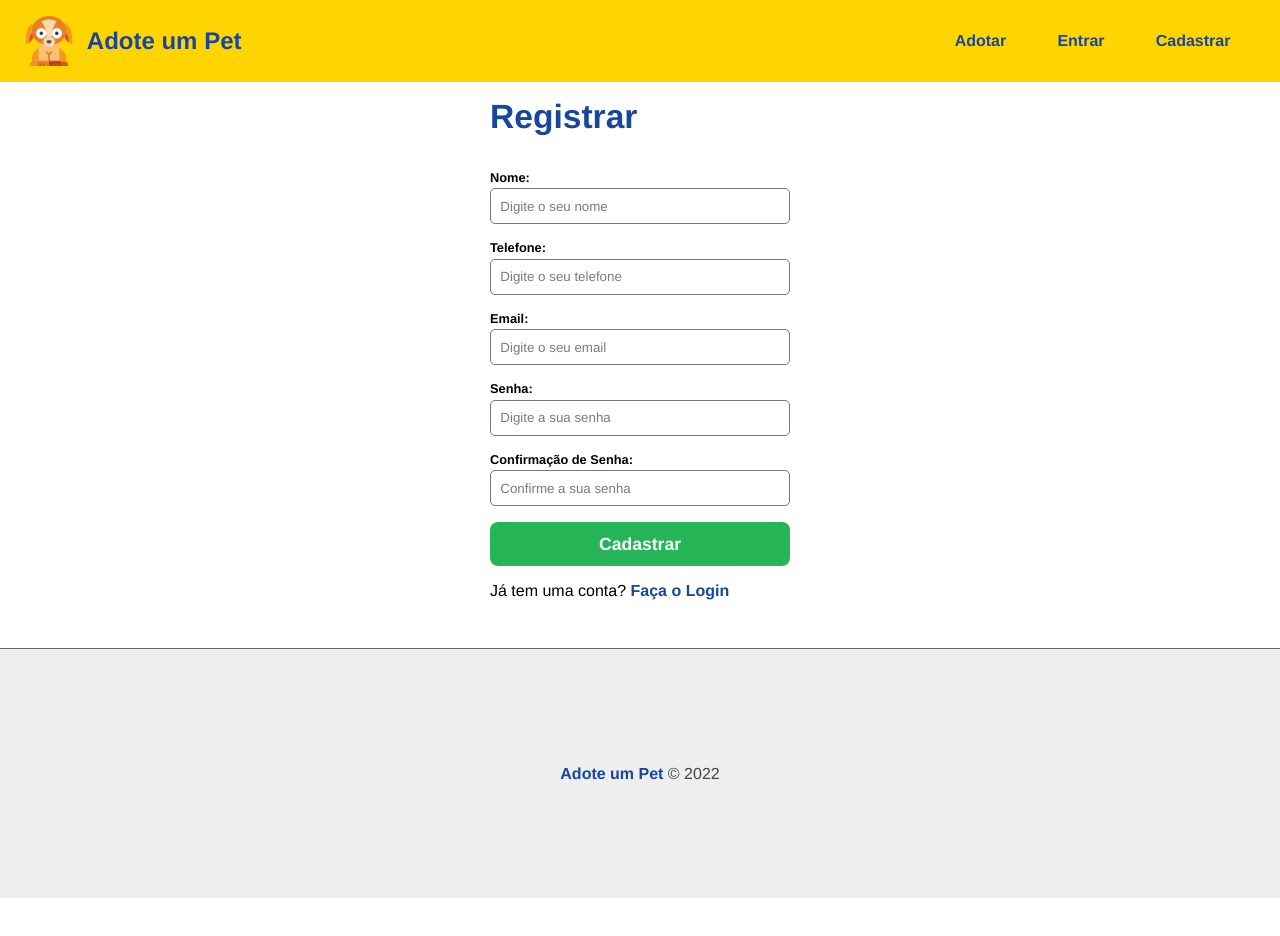
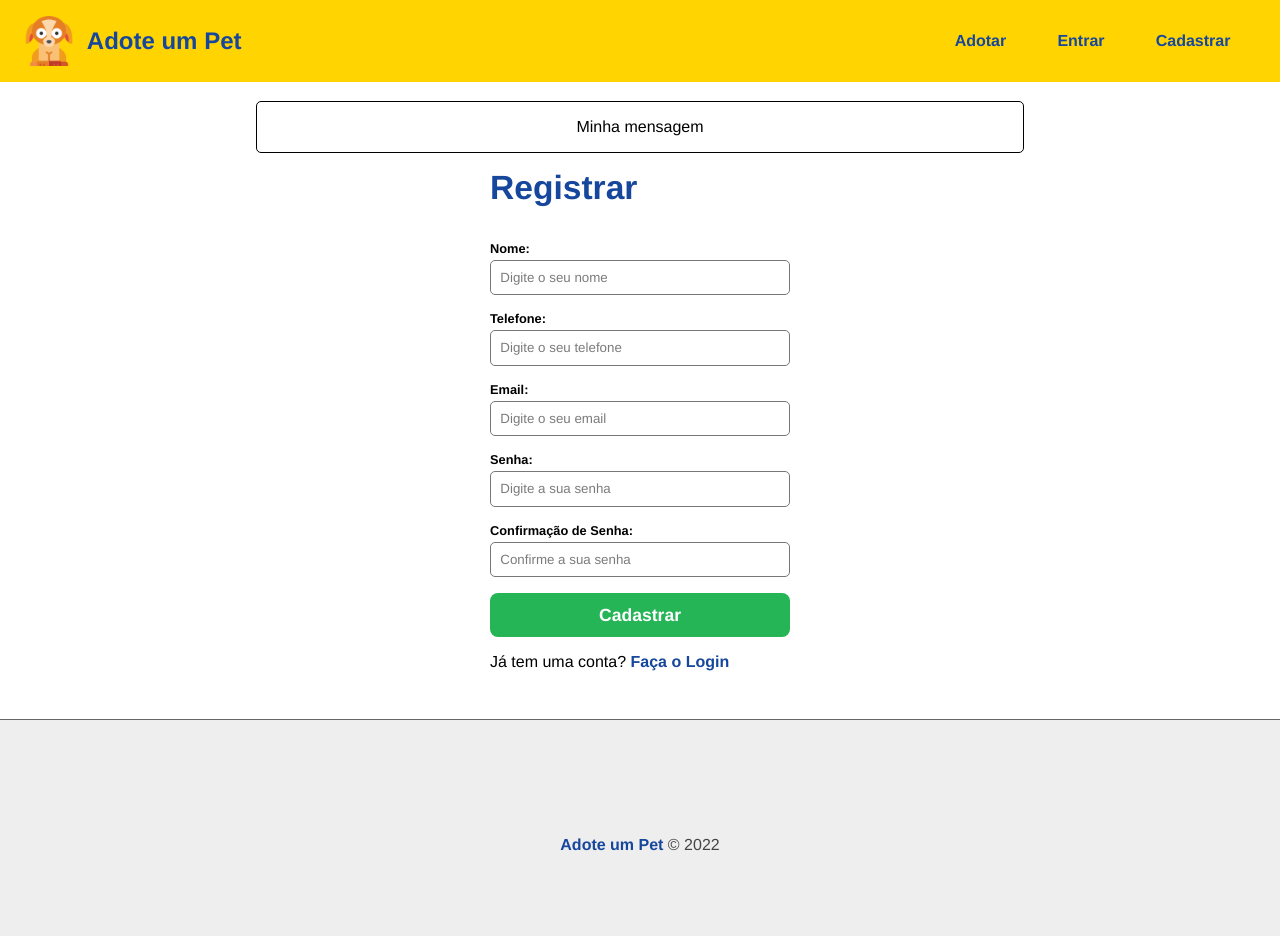
Before and after one commit to mateuspessoa/projeto-adocao-pet-react-frontend, a React (Create React App) app: page /register in a window 1280 px wide. Shown: the top 936 px of the page. Before the commit the page ends 898 px from the top, so only its background shows below. Built offline with nearby package versions, Linux system fonts and the light colour scheme; the HTML template or start-up script is replaced by a standard one.

Commit message:
Criando o componente de mensagens

```diff
--- a/src/App.js
+++ b/src/App.js
@@ -4,6 +4,7 @@
 import Navbar from './components/layout/Navbar';
 import Footer from './components/layout/Footer';
 import Container from './components/layout/Container'
+import Message from './components/layout/Message';
 
 /* Páginas */
 import Home from './components/pages/Home';
@@ -19,6 +20,7 @@
     <Router>
       <UserProvider>
         <Navbar />
+          <Message />
             <Container>
               <Routes>
                 <Route path='/login' element={<Login />} />
--- /dev/null
+++ b/src/components/layout/Message.js
@@ -0,0 +1,13 @@
+import styles from "./Message.module.css";
+import { useState } from "react";
+
+const Message = () => {
+
+    const [type, setType] = useState("")
+
+  return (
+    <div className={`${styles.message} ${styles[type]}`}>Minha mensagem</div>
+  )
+}
+
+export default Message
--- /dev/null
+++ b/src/components/layout/Message.module.css
@@ -0,0 +1,20 @@
+.message {
+    max-width: 60%;
+    padding: 1em;
+    border: 1px solid #000;
+    margin: 1.2em auto 0;
+    text-align: center;
+    border-radius: 5px;
+}
+
+.success {
+    color: #155724;
+    background-color: #D4EDDA;
+    border-color: #C3E6CB;
+}
+
+.error {
+    color: #721c24;
+    background-color: #f8d7da;
+    border-color: #f5c6cb;
+}
```
Lines whose indentation alone changed are shown as unchanged.
